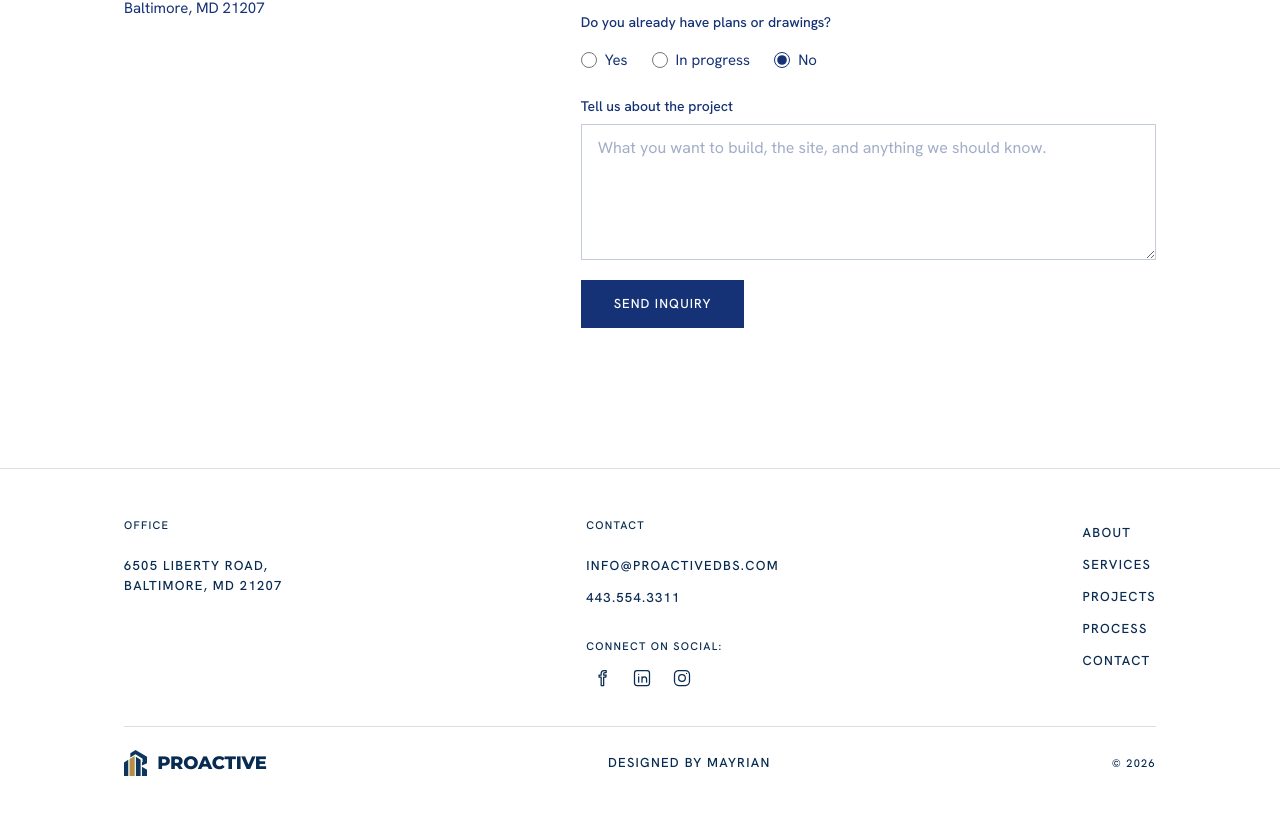
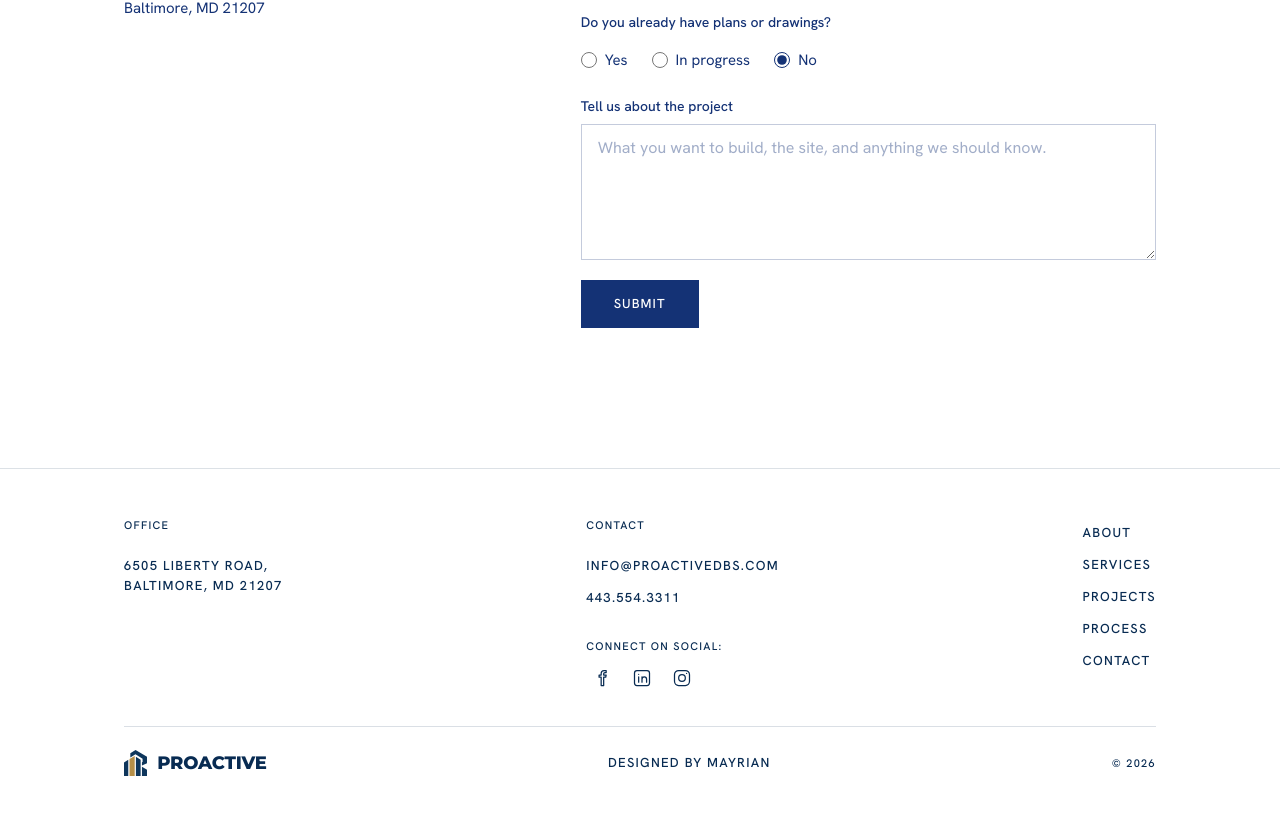
Before and after one commit to PDBS2030/Proactive, a Next.js app: page /services in a window 1280 px wide. Shown: the part 6714-7529 px from the top of the page. Built offline with nearby package versions, Linux system fonts and the light colour scheme.

Commit message:
Rename the inquiry form button to Submit

```diff
--- a/components/Inquiry.tsx
+++ b/components/Inquiry.tsx
@@ -172,7 +172,7 @@ export function InquiryForm({
           type="submit"
           className="btn-sweep inline-flex min-h-12 cursor-pointer items-center justify-center border border-[#143275] bg-[#143275] bg-[linear-gradient(#fff,#fff)] px-8 text-[.8125rem] font-medium tracking-[.08em] text-white uppercase outline-none hover:text-[#143275] focus-visible:text-[#143275]"
         >
-          Send inquiry
+          Submit
         </button>
         <p id={`${idPrefix}-note`} role="status" className="text-[14px] leading-snug text-[#143275]/75">
           {sent ? "Your email app should now open with the details filled in. Press send there to finish." : ""}
```
